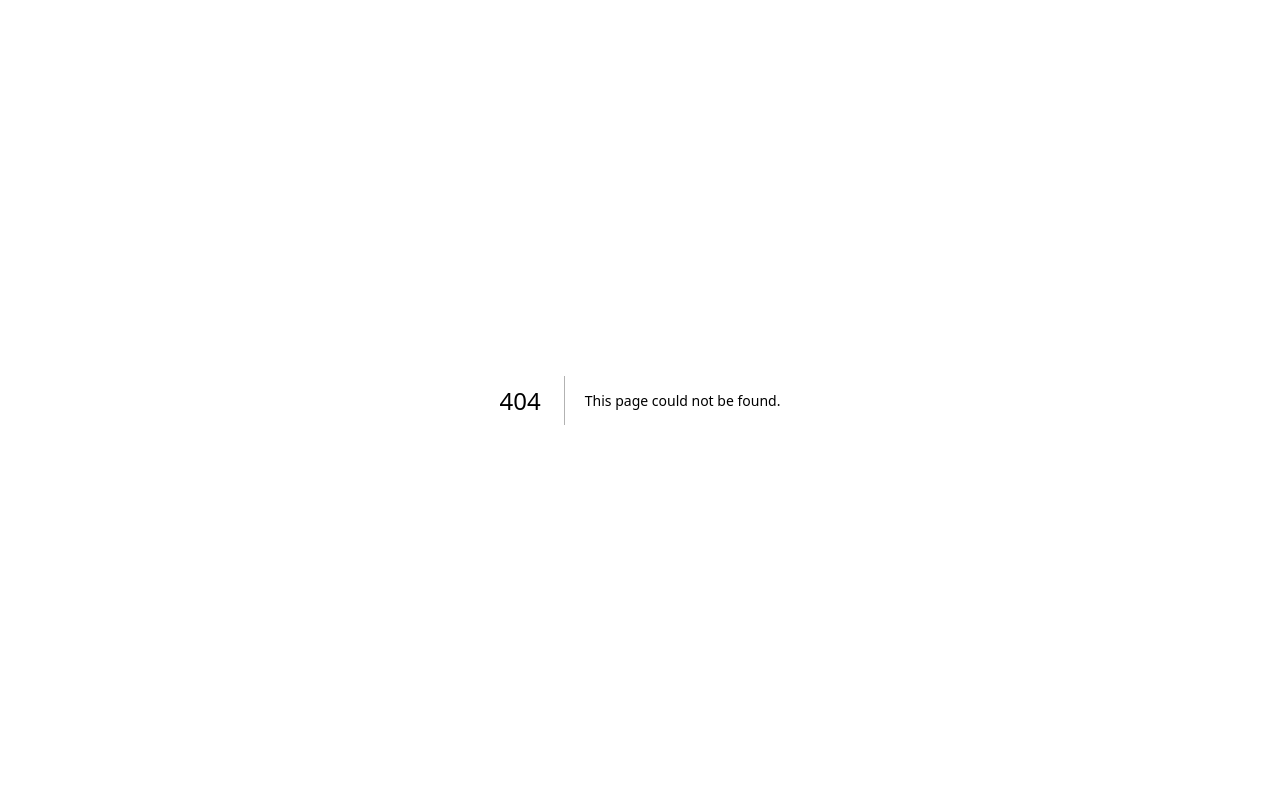
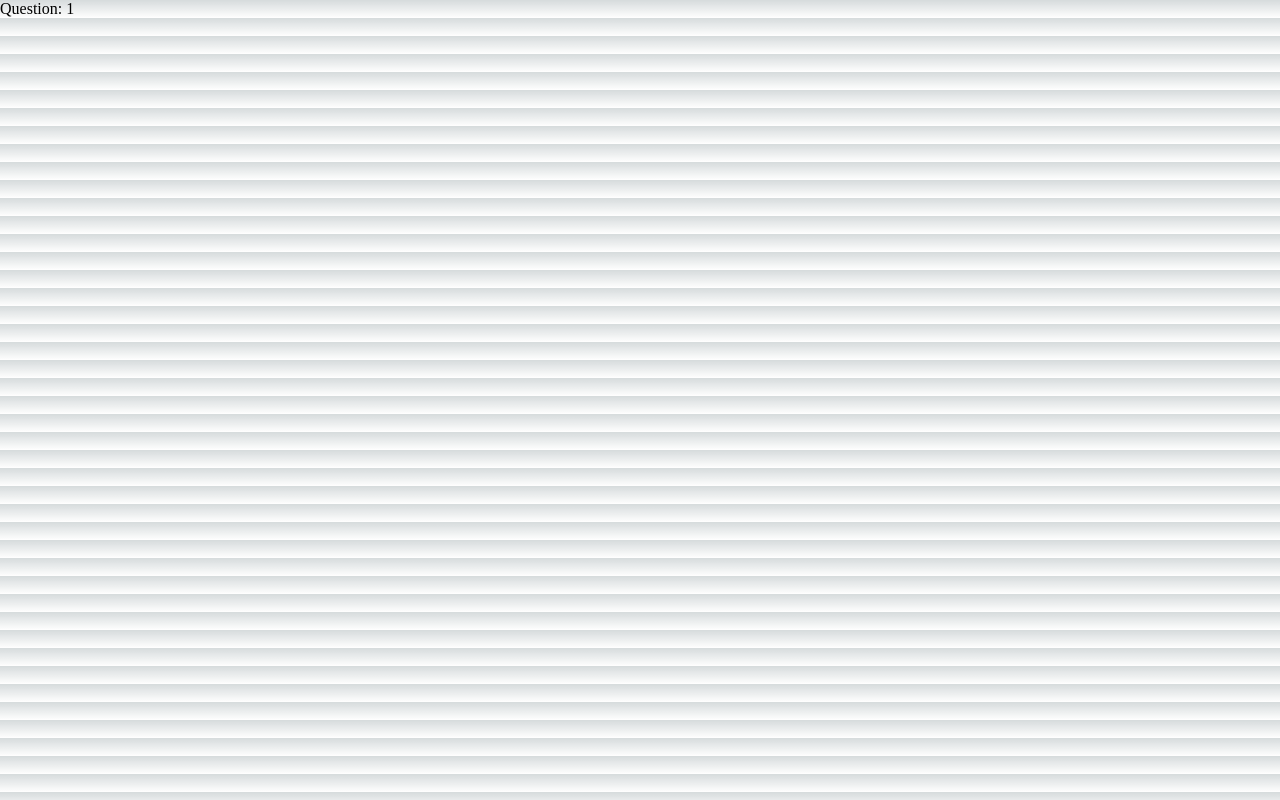
Before and after one commit to TalentLink/talentlink, a Next.js app: page /question/1 in a window 1280 px wide. Before the commit this address had no page. Built offline with nearby package versions, Linux system fonts and the light colour scheme.

Commit message:
feat: add basic layout

```diff
--- /dev/null
+++ b/src/pages/question/[qid].js
@@ -0,0 +1,10 @@
+import { useRouter } from 'next/router';
+
+const QuestionPage = () => {
+  const router = useRouter();
+  const { qid } = router.query;
+
+  return <p>Question: {qid}</p>;
+};
+
+export default QuestionPage;
```
Also changed, not shown: src/components/layout.js (added, +7 -0 lines), src/pages/job/[jid].js (added, +10 -0 lines).
